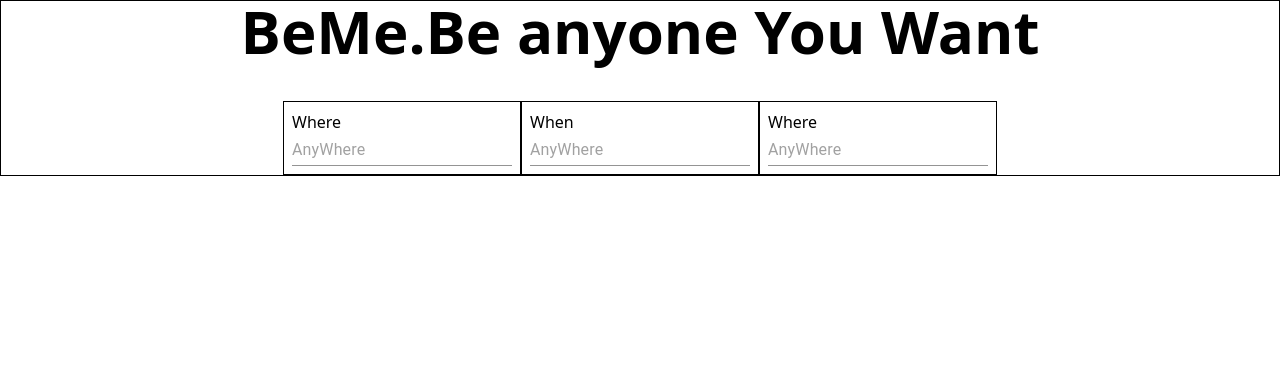
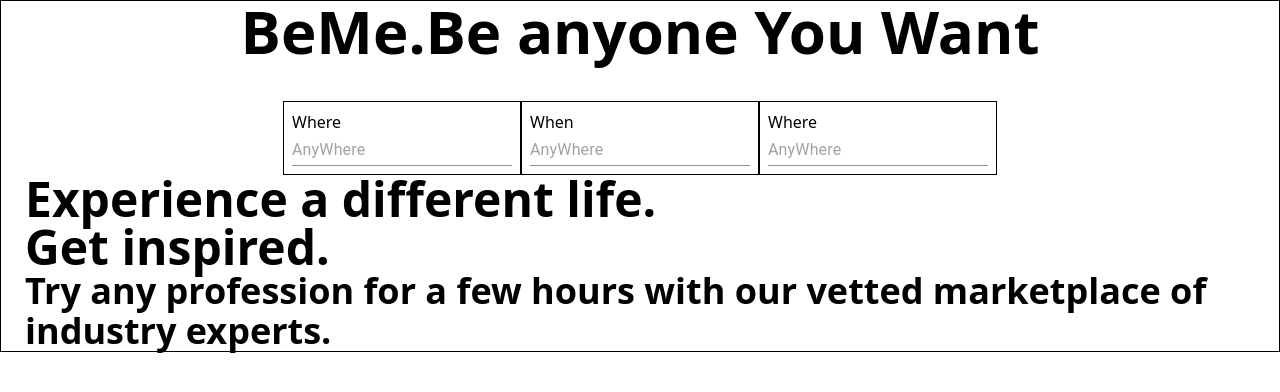
Before and after one commit to dannymhmdi/BeMe, a Next.js app: page / in a window 1280 px wide. Shown: the top 392 px of the page. Built offline with nearby package versions, Linux system fonts and the light colour scheme.

Commit message:
add date picker

```diff
--- a/app/page.js
+++ b/app/page.js
@@ -6,9 +6,11 @@
     <>
       <LandingLayout>
         <BasePage fluid={"false"}>
+          <div className="flex flex-col justify-self-center">
             <div className="text-6xl font-bold flex justify-center">
               <span className="">BeMe. </span> <span> Be anyone You Want</span>
             </div>
+
             <div className="flex justify-center mt-10">
               <div className="p-2" style={{ border: "1px solid black" }}>
                 <div>Where</div>
@@ -23,6 +25,18 @@
                 <TextField placeholder="AnyWhere" variant="standard" />
               </div>
             </div>
+
+            <div className="flex justify-center flex-col">
+              <p className="font-bold text-5xl">
+                Experience a different life.
+              </p>
+              <p className="font-bold text-5xl">Get inspired.</p>
+              <p className="font-bold text-4xl">
+                Try any profession for a few hours with our vetted marketplace
+                of industry experts.
+              </p>
+            </div>
+          </div>
         </BasePage>
       </LandingLayout>
     </>
--- a/package.json
+++ b/package.json
@@ -16,7 +16,8 @@
     "@mui/material": "^5.15.2",
     "next": "14.0.4",
     "react": "^18",
-    "react-dom": "^18"
+    "react-dom": "^18",
+    "react-multi-date-picker": "^4.4.1"
   },
   "devDependencies": {
     "autoprefixer": "^10.0.1",
```
Also changed, not shown: 2 other files (tests, documents, lock files or other folders). Lines whose indentation alone changed are shown as unchanged.
